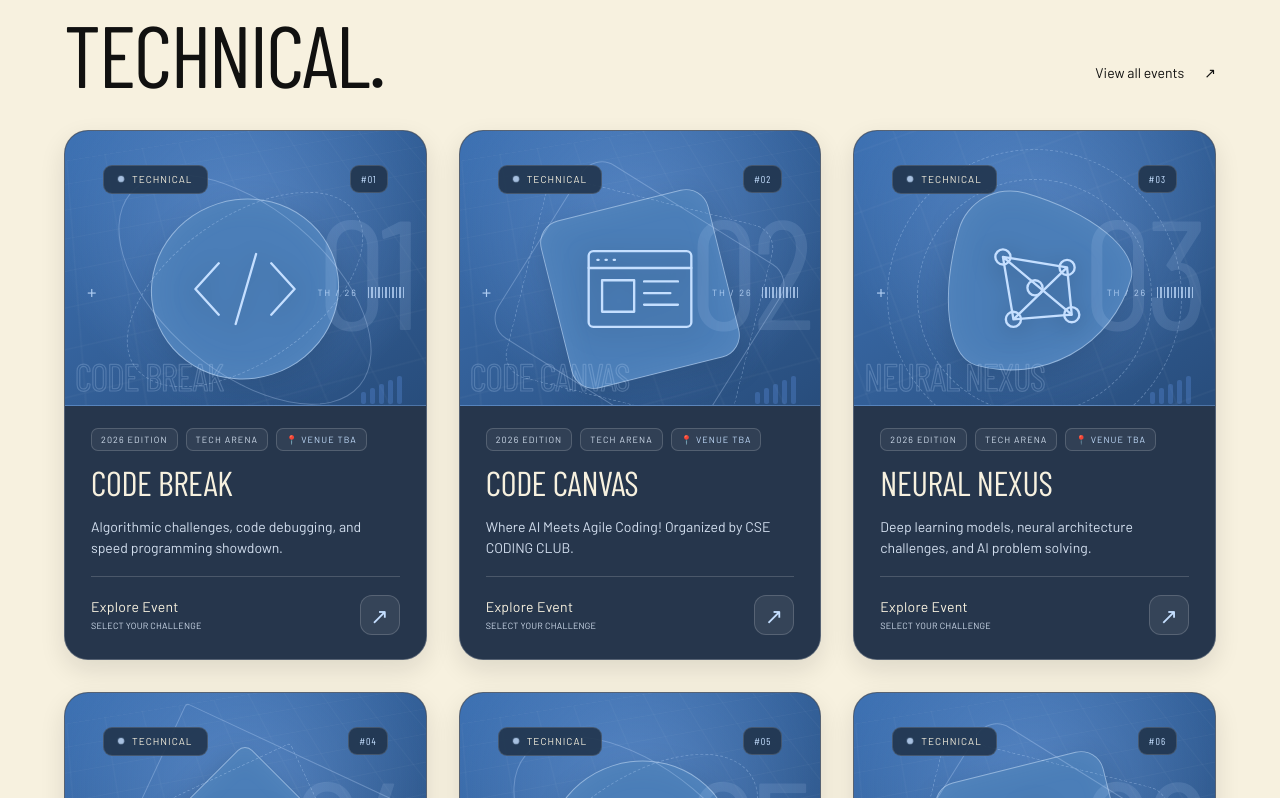
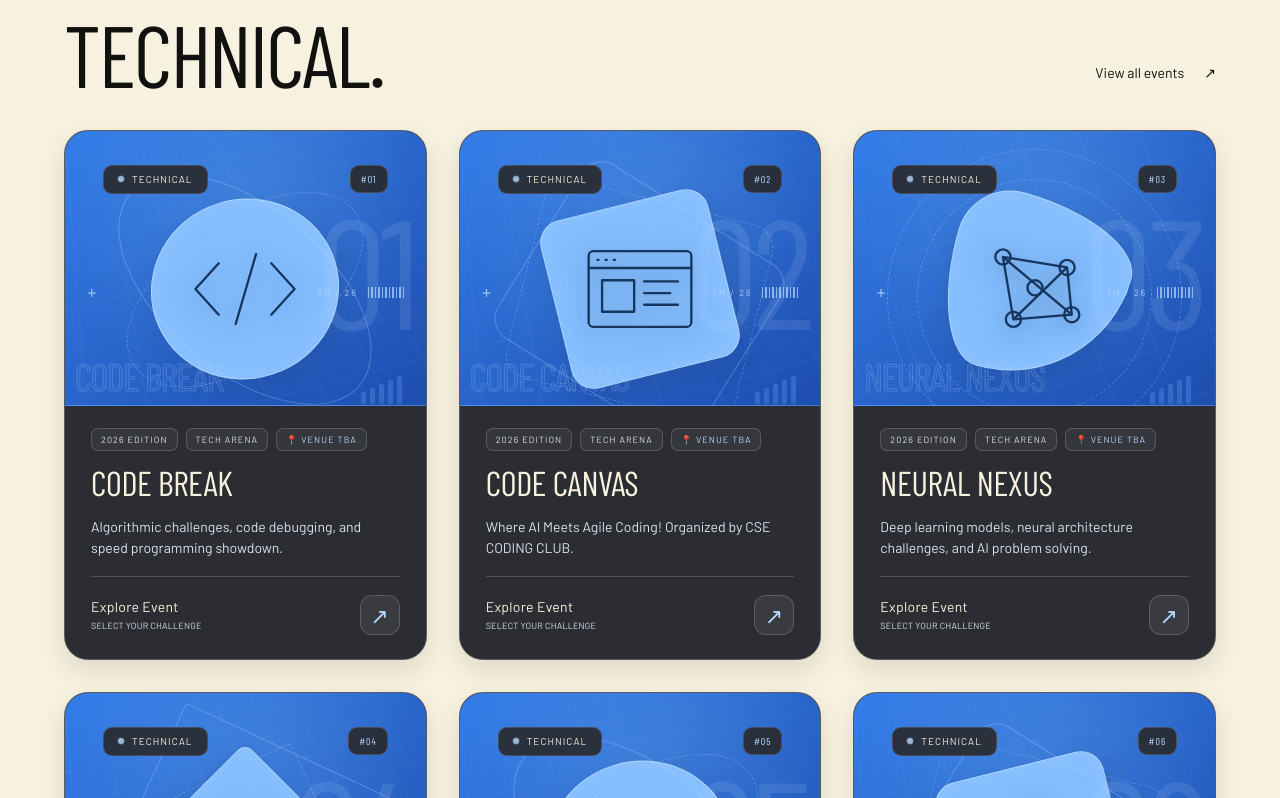
Before and after one commit to akilomer06/talent-hunt-2k26, a React (Vite) app in the folder logo-countdown-review/: page / in a window 1280 px wide. Shown: the part 2062-2860 px from the top of the page. Built offline with nearby package versions, Linux system fonts and the light colour scheme.

Commit message:
Refresh blue cards with cobalt artwork and charcoal panels

```diff
--- a/logo-countdown-review/src/styles/poster-theme.css
+++ b/logo-countdown-review/src/styles/poster-theme.css
@@ -447,19 +447,19 @@ em {
   line-height: 1.7;
 }
 
-/* Softer blue and warm orange surfaces keep the rounded arcade composition. */
+/* Cobalt blue and tangerine artwork share a neutral charcoal card base. */
 .event-card,
 .event-card.card-orange {
   --text: var(--cream);
-  --muted: #d2deee;
+  --muted: #d9e1eb;
   --surface: #ffffff0d;
   --line: #ffffff2b;
-  --card-body: #26364c;
-  --card-badge: #21354de8;
-  --poster-accent: #c5dfff;
-  --poster-fill: #649af0;
-  --poster-border: #86b6ff;
-  --poster-glow: #649af02b;
+  --card-body: #2b2d32;
+  --card-badge: #292b30ed;
+  --poster-accent: #b5d8ff;
+  --poster-fill: #64acff;
+  --poster-border: #8ac2ff;
+  --poster-glow: #4b9dff2b;
   --focus: var(--cream);
   color: var(--cream);
   color-scheme: dark;
@@ -629,8 +629,8 @@ em {
   --text: var(--cream);
   color: var(--cream);
   background:
-    radial-gradient(ellipse at 50% 35%, #8dbdff60, transparent 75%),
-    linear-gradient(145deg, #3e72b4, #284d7c);
+    radial-gradient(ellipse at 50% 30%, #92d4ff33, transparent 70%),
+    linear-gradient(145deg, #347de8, #1e4eaf);
   border-bottom: 1px solid #ffffff20;
 }
 .event-card .event-art.art-orange {
@@ -645,11 +645,11 @@ em {
     linear-gradient(90deg, #ffffff12 1px, transparent 1px);
 }
 .event-card .art-sculpture {
-  background: #4b7eb8;
-  border: 1px solid #d8eaff80;
+  background: #83bdff;
+  border: 1px solid #d1e9ff8c;
   box-shadow:
-    inset 0 0 30px #bedbff18,
-    0 12px 28px #152e4e40;
+    inset 0 0 30px #d8edff26,
+    0 12px 28px #163b7640;
 }
 .event-card .art-orange .art-sculpture {
   background: #ffb85c;
@@ -662,6 +662,9 @@ em {
 .event-card .event-art.art-orange > svg {
   stroke: var(--poster-accent);
   filter: drop-shadow(0 4px 12px #0005);
+}
+.event-card .event-art:not(.art-orange) > svg {
+  stroke: #15365f;
 }
 .event-card .event-art.art-orange > svg {
   stroke: #392316;
```
Also changed, not shown: 1 other file (tests, documents, lock files or other folders).
